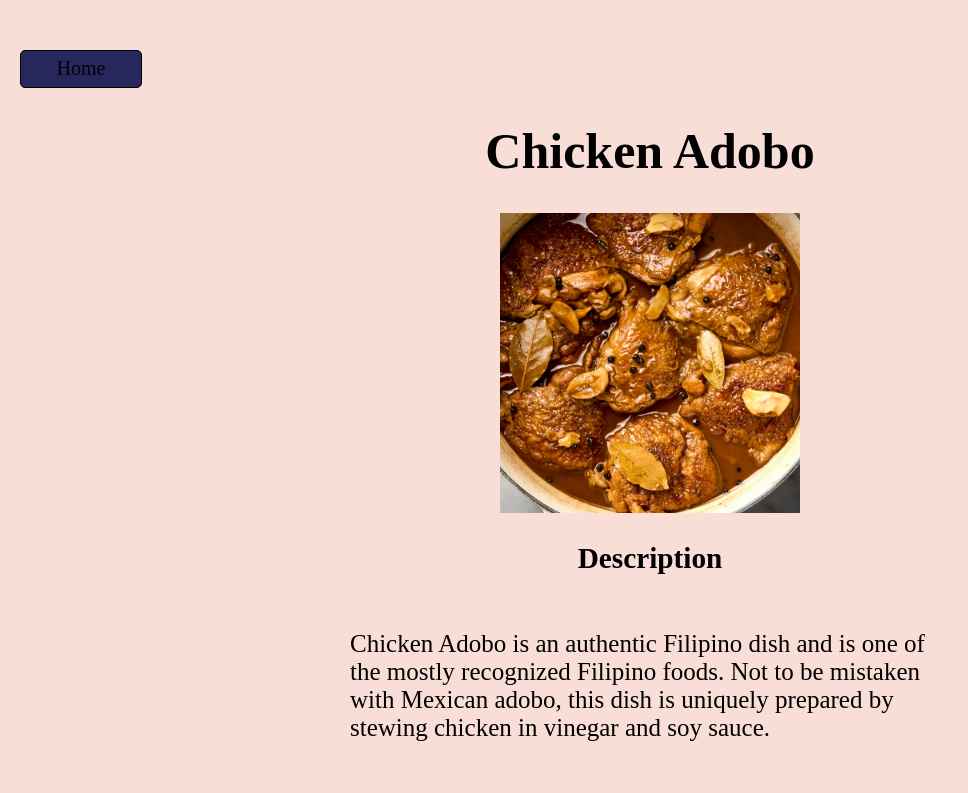
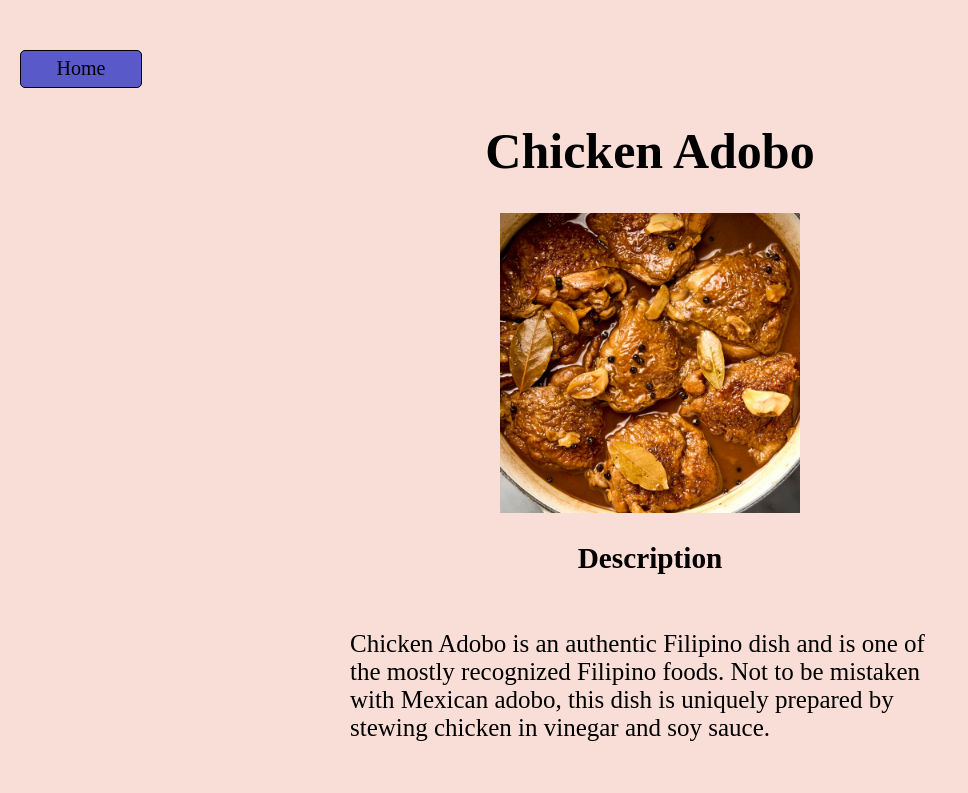
Before and after one commit to gtrfuyen/odin-recipes, a plain HTML site: page recipes/adobo.html in a window 1280 px wide. Shown: the top 793 px of the page, without its empty margins (0-968 px from the left). Drawn offline with Linux system fonts and the light colour scheme.

Commit message:
initial commit

```diff
--- a/style.css
+++ b/style.css
@@ -31,7 +31,7 @@ h3,
     display: block;
     text-decoration: none;
     color: black;
-    background-color:rgb(39, 39, 94);
+    background-color:rgb(89, 89, 201);
     border: black 1px solid;
     border-radius: 5px;
     text-align: center;
```
